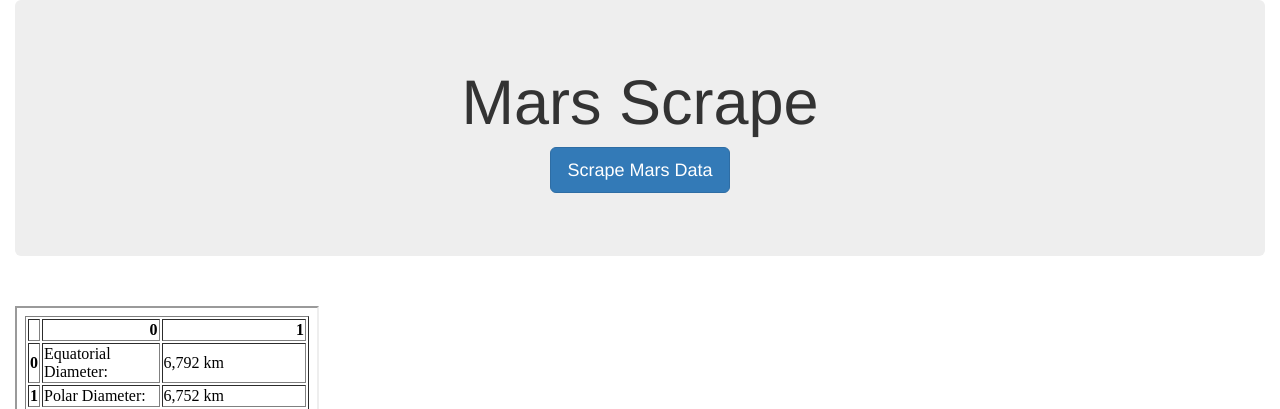
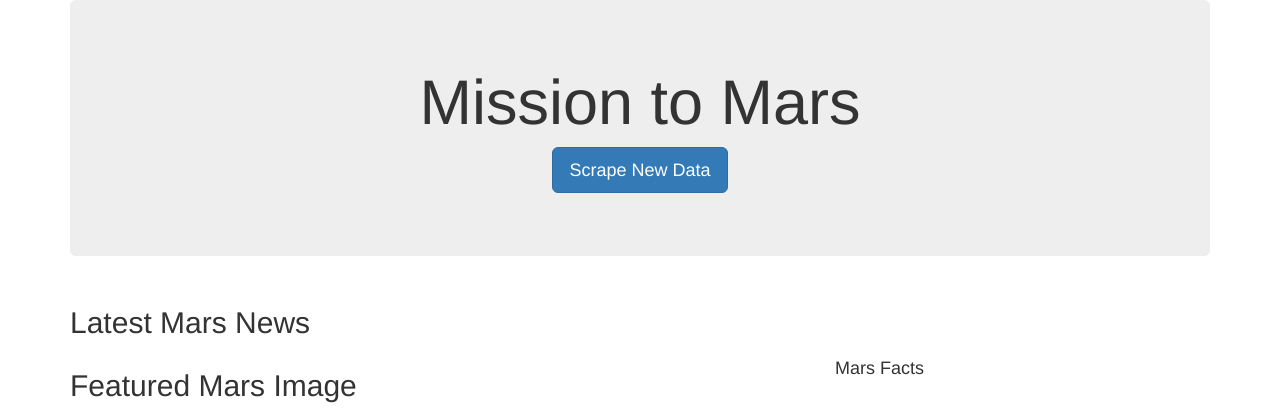
Before and after one commit to Jbullis29/web, a Flask app: template Mission_to_Mars/templates/index.html in a window 1280 px wide. Shown: the top 409 px of the page. Run offline with Flask 2, Linux system fonts and the light colour scheme; the template is opened without the code that fills it, so the values that code supplies are empty; some libraries are stand-ins or nearby versions.

Commit message:
Finished out my app,py webscrape and index html

```diff
--- a/Mission_to_Mars/app.py
+++ b/Mission_to_Mars/app.py
@@ -17,9 +17,5 @@ def scraper():
     mongo.db.articles.update({}, mars_data, upsert=True)
     return redirect("/")
 
-
-
-
-
 if __name__ == "__main__":
     app.run(debug=True)
--- a/Mission_to_Mars/templates/index.html
+++ b/Mission_to_Mars/templates/index.html
@@ -1,42 +1,75 @@
 <html lang="en">
+  <head>
+    <meta charset="UTF-8" />
+    <meta name="viewport" content="width=device-width, initial-scale=1.0" />
+    <meta http-equiv="X-UA-Compatible" content="ie=edge" />
+    <title>Mission to Mars</title>
+    <link
+      rel="stylesheet"
+      href="https://maxcdn.bootstrapcdn.com/bootstrap/3.3.7/css/bootstrap.min.css"
+    />
+  </head>
+  <body>
+    <div class="container">
+      <!-- Add Jumbotron to Header -->
+      <div class="jumbotron text-center">
+        <h1>Mission to Mars</h1>
+        <!-- Add a button to activate scraping script -->
+        <p><a class="btn btn-primary btn-lg" href="/scrape" role="button">Scrape New Data</a></p>
+      </div>
 
-<head>
-  <meta charset="UTF-8">
-  <meta name="viewport" content="width=device-width, initial-scale=1.0">
-  <meta http-equiv="X-UA-Compatible" content="ie=edge">
-  <title>Mars Data</title>
-  <link rel="stylesheet" href="https://maxcdn.bootstrapcdn.com/bootstrap/3.3.7/css/bootstrap.min.css">
-</head>
+      <!-- Add section for Mars News -->
+      <div class="row" id="mars-news">
+        <div class="col-md-12">
+          <div class="media">
+            <div class="media-body">
+              <h2>Latest Mars News</h2>
+              <h4 class="media-heading">{{ articles.article_title[0] }}</h4>
+              <p>{{ articles.article_paragraph[0] }}</p>
+            </div>
+          </div>
+        </div>
+      </div>
 
-<body>
-  <div class="container-fluid">
+      <!-- Section for Featured Image and Facts table -->
+      <div class="row" id="mars-featured-image">
+        <div class="col-md-8">
+          <h2>Featured Mars Image</h2>
 
-    <div class="jumbotron text-center">
-      <h1>Mars Scrape</h1>
-      <p><a class="btn btn-primary btn-lg" href="/scrape" role="button">Scrape Mars Data</a></p>
-    </div>
-  </div>
+          <!-- if images is False/None/non-existent, then default to error message -->
+          <img
+            src="{{articles.featured_image_url[0] | default('static/images/error.png', true) }}"
+            class="img-responsive"
+            alt="Responsive image"
+          />
+        </div>
 
-  <div class ='container-fluid'>
-    <div class="row">
-      <div class="col-md-12">
-        <h2>{{articles.article_title[0]}}</h2>
-        <small>{{articles.article_date[0]}}</small>
-        <h3>{{articles.article_paragraph[0]}}</h3>
+        <div class="col-md-4">
+          <!-- Mars Facts -->
+          <div class="row" id="mars-facts">
+            <h4>Mars Facts</h4>
+            {{ articles.mars_facts | safe }}
+          </div>
+        </div>
       </div>
-      <div class="col-md-12">
-        <iframe src='mars_fact_table.html' title="Mars Facts"></iframe>
+
+      <!-- Section for Mars Hemispheres -->
+      <div class="row" id="mars-hemispheres">
+        <div class="page-header">
+          <h2 class="text-center">Mars Hemispheres</h2>
+        </div>
+
+        {% for i in range(4) %}
+        <div class="col-md-3">
+          <div class="thumbnail">
+            <img src="{{articles.title.img_url[i] | default('static/images/error.png', true)}}" alt="...">
+            <div class="caption">
+              <h3>{{articles.title.hemi_title[i]}}</h3>
+            </div>
+          </div>
+        </div>
+        {% endfor %}
       </div>
     </div>
-    <div class="row">
-      <div class="col-md-12">
-        <h2>Featured Mars Image</h2>
-      </div>
-    </div>
-    <div class="row">
-      <img src= '{{articles.featured_image_url}}' alt='Mars Featured image'>
-    </div>
-  </div>
-</body>
-
+    </body>
 </html>
```
Also changed, not shown: Mission_to_Mars/scrape_mars.py (+7 -4 lines), 1 other file.
